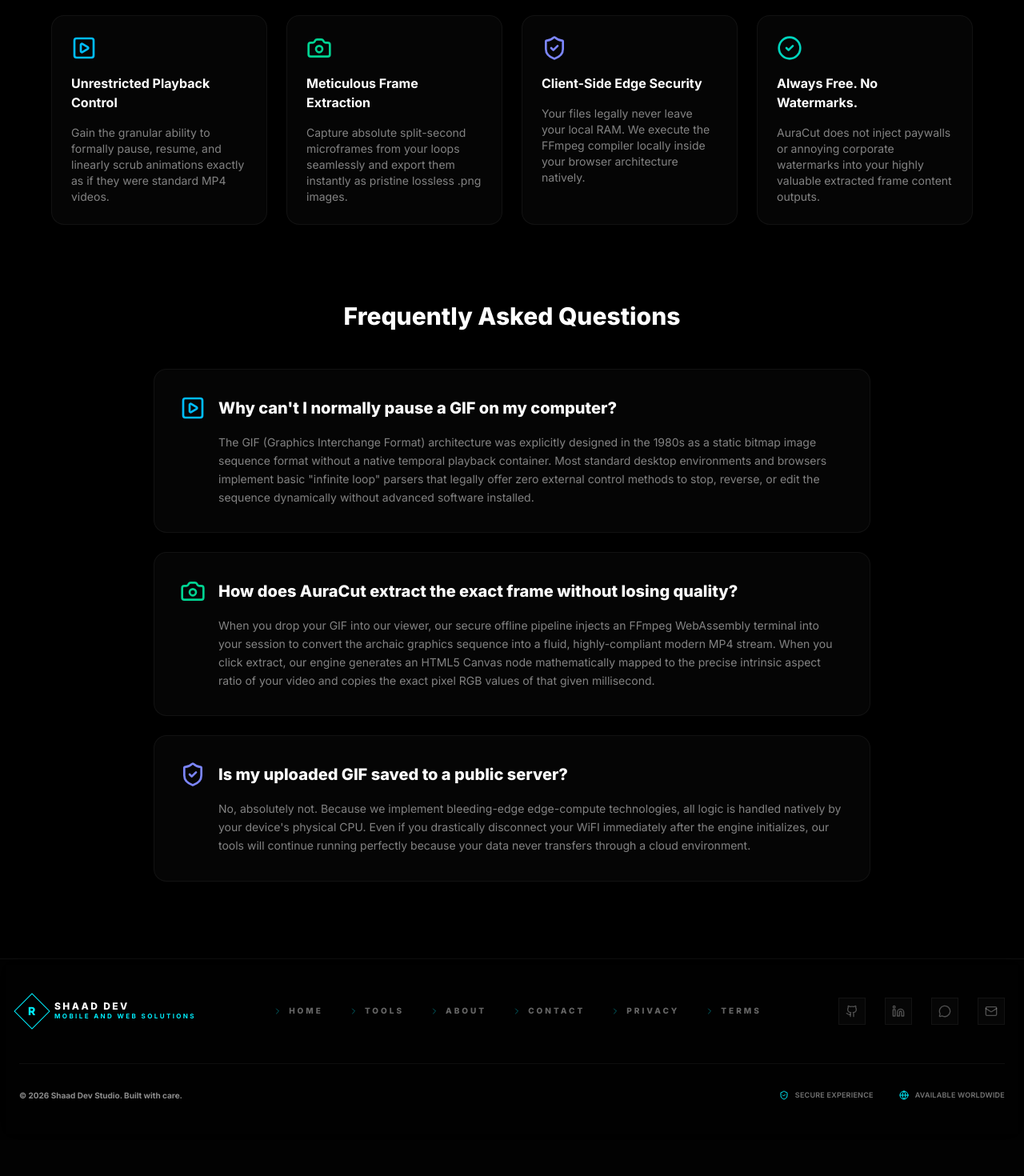
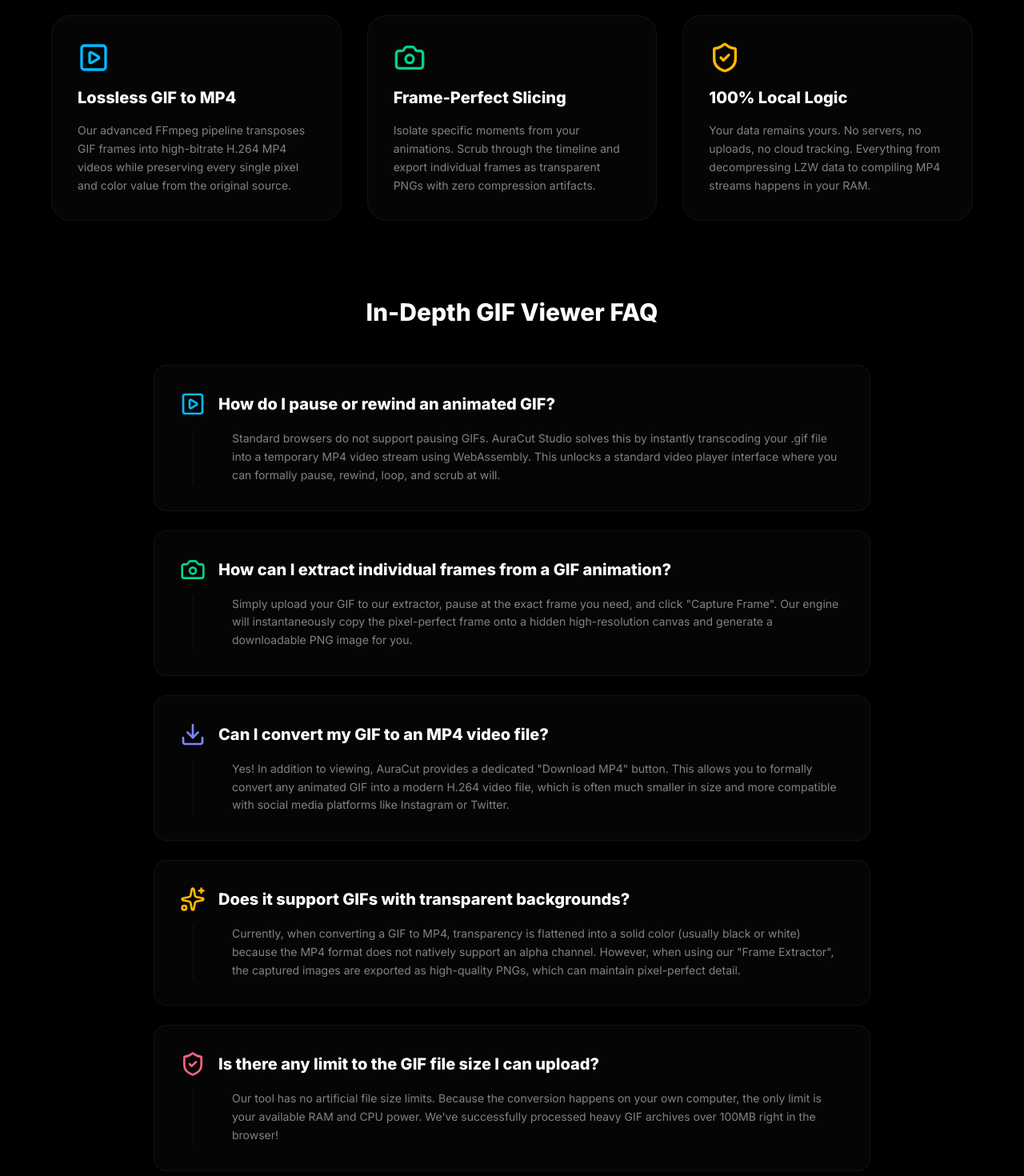
Before and after one commit to jannatlessan/aso-studio-pro_latest, a React (Vite) app: page /tools/gif-viewer in a window 1280 px wide. Shown: the part 1420-2890 px from the top of the page at 80% size. Before the commit the page ends 2845 px from the top, so only its background shows below. Built offline with nearby package versions, Linux system fonts and the light colour scheme; a web font is replaced by a local one.

Commit message:
seo(gif): expanded FAQ and feature grid for GIF Viewer & Converter

```diff
--- a/src/pages/Tools/GifViewer.tsx
+++ b/src/pages/Tools/GifViewer.tsx
@@ -383,63 +383,76 @@
       <section className="bg-black border-t border-white/5 py-24 px-4 relative z-10" itemScope itemType="https://schema.org/WebPage">
         <div className="max-w-6xl mx-auto space-y-24">
           <div className="text-center space-y-8 max-w-4xl mx-auto">
-             <h2 className="text-4xl md:text-6xl font-black text-white leading-tight" itemProp="headline">The Best Online GIF Viewer & GIF to Video Converter</h2>
+             <h2 className="text-4xl md:text-6xl font-black text-white leading-tight" itemProp="headline">The Ultimate GIF Viewer & GIF to Video Converter</h2>
              <p className="text-white/60 text-lg md:text-xl leading-relaxed" itemProp="description">
-               Natively, internet browsers cannot pause or scrub animated GIFs. We solved that. Upload any standard .gif archive here to instantly pause the animation, scrub linearly through the temporal timeline frame-by-frame, convert your GIF to MP4 video, and extract absolute high-definition PNG splices instantly to your local machine. Absolutely zero cloud tracking and zero server limits.
+               Stop struggling with unpausable animations. AuraCut GIF Studio is a professional-grade solution that transforms archaic .gif files into modern, interactive experiences. Convert GIFs to MP4 videos, scrub frame-by-frame with millisecond precision, and extract lossless PNG frames—all executed 100% offline in your browser for absolute privacy. Perfect for animators, developers, and social media creators.
              </p>
           </div>
 
-          <div className="grid md:grid-cols-2 lg:grid-cols-4 gap-6">
-             <div className="bg-white/[0.02] border border-white/5 p-6 rounded-2xl space-y-4">
-                <PlaySquare className="w-8 h-8 text-sky-400" />
-                <h3 className="text-white font-bold">Unrestricted Playback Control</h3>
-                <p className="text-sm text-white/50">Gain the granular ability to formally pause, resume, and linearly scrub animations exactly as if they were standard MP4 videos.</p>
+          <div className="grid md:grid-cols-2 lg:grid-cols-3 gap-8">
+             <div className="bg-white/[0.02] border border-white/5 p-8 rounded-3xl space-y-4 hover:border-sky-500/30 transition-colors group">
+                <PlaySquare className="w-10 h-10 text-sky-400 group-hover:scale-110 transition-transform" />
+                <h3 className="text-white font-black text-xl">Lossless GIF to MP4</h3>
+                <p className="text-sm text-white/50 leading-relaxed">Our advanced FFmpeg pipeline transposes GIF frames into high-bitrate H.264 MP4 videos while preserving every single pixel and color value from the original source.</p>
              </div>
-             <div className="bg-white/[0.02] border border-white/5 p-6 rounded-2xl space-y-4">
-                <Camera className="w-8 h-8 text-emerald-400" />
-                <h3 className="text-white font-bold">Meticulous Frame Extraction</h3>
-                <p className="text-sm text-white/50">Capture absolute split-second microframes from your loops seamlessly and export them instantly as pristine lossless .png images.</p>
+             <div className="bg-white/[0.02] border border-white/5 p-8 rounded-3xl space-y-4 hover:border-emerald-500/30 transition-colors group">
+                <Camera className="w-10 h-10 text-emerald-400 group-hover:scale-110 transition-transform" />
+                <h3 className="text-white font-black text-xl">Frame-Perfect Slicing</h3>
+                <p className="text-sm text-white/50 leading-relaxed">Isolate specific moments from your animations. Scrub through the timeline and export individual frames as transparent PNGs with zero compression artifacts.</p>
              </div>
-             <div className="bg-white/[0.02] border border-white/5 p-6 rounded-2xl space-y-4">
-                <ShieldCheck className="w-8 h-8 text-indigo-400" />
-                <h3 className="text-white font-bold">Client-Side Edge Security</h3>
-                <p className="text-sm text-white/50">Your files legally never leave your local RAM. We execute the FFmpeg compiler locally inside your browser architecture natively.</p>
-             </div>
-             <div className="bg-white/[0.02] border border-white/5 p-6 rounded-2xl space-y-4">
-                <CheckCircle2 className="w-8 h-8 text-teal-400" />
-                <h3 className="text-white font-bold">Always Free. No Watermarks.</h3>
-                <p className="text-sm text-white/50">AuraCut does not inject paywalls or annoying corporate watermarks into your highly valuable extracted frame content outputs.</p>
+             <div className="bg-white/[0.02] border border-white/5 p-8 rounded-3xl space-y-4 hover:border-amber-500/30 transition-colors group">
+                <ShieldCheck className="w-10 h-10 text-amber-400 group-hover:scale-110 transition-transform" />
+                <h3 className="text-white font-black text-xl">100% Local Logic</h3>
+                <p className="text-sm text-white/50 leading-relaxed">Your data remains yours. No servers, no uploads, no cloud tracking. Everything from decompressing LZW data to compiling MP4 streams happens in your RAM.</p>
              </div>
           </div>
 
           <div className="space-y-12 max-w-4xl mx-auto">
-            <h3 className="text-3xl font-black text-white text-center">Frequently Asked Questions</h3>
+            <h3 className="text-3xl font-black text-white text-center">In-Depth GIF Viewer FAQ</h3>
             <div className="grid gap-6" itemScope itemType="https://schema.org/FAQPage">
                <div className="bg-[#050505] border border-white/5 p-8 rounded-2xl space-y-4" itemScope itemProp="mainEntity" itemType="https://schema.org/Question">
                   <div className="flex items-center gap-4">
                      <PlaySquare className="w-8 h-8 text-sky-400 shrink-0" />
-                     <h4 className="text-white font-extrabold text-xl" itemProp="name">Why can't I normally pause a GIF on my computer?</h4>
+                     <h4 className="text-white font-extrabold text-xl" itemProp="name">How do I pause or rewind an animated GIF?</h4>
                   </div>
-                  <div itemScope itemProp="acceptedAnswer" itemType="https://schema.org/Answer" className="pl-12">
-                    <p className="text-sm text-white/50 leading-relaxed" itemProp="text">The GIF (Graphics Interchange Format) architecture was explicitly designed in the 1980s as a static bitmap image sequence format without a native temporal playback container. Most standard desktop environments and browsers implement basic "infinite loop" parsers that legally offer zero external control methods to stop, reverse, or edit the sequence dynamically without advanced software installed.</p>
+                  <div itemScope itemProp="acceptedAnswer" itemType="https://schema.org/Answer" className="pl-12 border-l border-white/5 ml-4">
+                    <p className="text-sm text-white/50 leading-relaxed" itemProp="text">Standard browsers do not support pausing GIFs. AuraCut Studio solves this by instantly transcoding your .gif file into a temporary MP4 video stream using WebAssembly. This unlocks a standard video player interface where you can formally pause, rewind, loop, and scrub at will.</p>
                   </div>
                </div>
                <div className="bg-[#050505] border border-white/5 p-8 rounded-2xl space-y-4" itemScope itemProp="mainEntity" itemType="https://schema.org/Question">
                   <div className="flex items-center gap-4">
                      <Camera className="w-8 h-8 text-emerald-400 shrink-0" />
-                     <h4 className="text-white font-extrabold text-xl" itemProp="name">How does AuraCut extract the exact frame without losing quality?</h4>
+                     <h4 className="text-white font-extrabold text-xl" itemProp="name">How can I extract individual frames from a GIF animation?</h4>
                   </div>
-                  <div itemScope itemProp="acceptedAnswer" itemType="https://schema.org/Answer" className="pl-12">
-                    <p className="text-sm text-white/50 leading-relaxed" itemProp="text">When you drop your GIF into our viewer, our secure offline pipeline injects an FFmpeg WebAssembly terminal into your session to convert the archaic graphics sequence into a fluid, highly-compliant modern MP4 stream. When you click extract, our engine generates an HTML5 Canvas node mathematically mapped to the precise intrinsic aspect ratio of your video and copies the exact pixel RGB values of that given millisecond.</p>
+                  <div itemScope itemProp="acceptedAnswer" itemType="https://schema.org/Answer" className="pl-12 border-l border-white/5 ml-4">
+                    <p className="text-sm text-white/50 leading-relaxed" itemProp="text">Simply upload your GIF to our extractor, pause at the exact frame you need, and click "Capture Frame". Our engine will instantaneously copy the pixel-perfect frame onto a hidden high-resolution canvas and generate a downloadable PNG image for you.</p>
                   </div>
                </div>
                <div className="bg-[#050505] border border-white/5 p-8 rounded-2xl space-y-4" itemScope itemProp="mainEntity" itemType="https://schema.org/Question">
                   <div className="flex items-center gap-4">
-                     <ShieldCheck className="w-8 h-8 text-indigo-400 shrink-0" />
-                     <h4 className="text-white font-extrabold text-xl" itemProp="name">Is my uploaded GIF saved to a public server?</h4>
+                     <Download className="w-8 h-8 text-indigo-400 shrink-0" />
+                     <h4 className="text-white font-extrabold text-xl" itemProp="name">Can I convert my GIF to an MP4 video file?</h4>
                   </div>
-                  <div itemScope itemProp="acceptedAnswer" itemType="https://schema.org/Answer" className="pl-12">
-                    <p className="text-sm text-white/50 leading-relaxed" itemProp="text">No, absolutely not. Because we implement bleeding-edge edge-compute technologies, all logic is handled natively by your device's physical CPU. Even if you drastically disconnect your WiFI immediately after the engine initializes, our tools will continue running perfectly because your data never transfers through a cloud environment.</p>
+                  <div itemScope itemProp="acceptedAnswer" itemType="https://schema.org/Answer" className="pl-12 border-l border-white/5 ml-4">
+                    <p className="text-sm text-white/50 leading-relaxed" itemProp="text">Yes! In addition to viewing, AuraCut provides a dedicated "Download MP4" button. This allows you to formally convert any animated GIF into a modern H.264 video file, which is often much smaller in size and more compatible with social media platforms like Instagram or Twitter.</p>
+                  </div>
+               </div>
+               <div className="bg-[#050505] border border-white/5 p-8 rounded-2xl space-y-4" itemScope itemProp="mainEntity" itemType="https://schema.org/Question">
+                  <div className="flex items-center gap-4">
+                     <Sparkles className="w-8 h-8 text-amber-400 shrink-0" />
+                     <h4 className="text-white font-extrabold text-xl" itemProp="name">Does it support GIFs with transparent backgrounds?</h4>
+                  </div>
+                  <div itemScope itemProp="acceptedAnswer" itemType="https://schema.org/Answer" className="pl-12 border-l border-white/5 ml-4">
+                    <p className="text-sm text-white/50 leading-relaxed" itemProp="text">Currently, when converting a GIF to MP4, transparency is flattened into a solid color (usually black or white) because the MP4 format does not natively support an alpha channel. However, when using our "Frame Extractor", the captured images are exported as high-quality PNGs, which can maintain pixel-perfect detail.</p>
+                  </div>
+               </div>
+               <div className="bg-[#050505] border border-white/5 p-8 rounded-2xl space-y-4" itemScope itemProp="mainEntity" itemType="https://schema.org/Question">
+                  <div className="flex items-center gap-4">
+                     <ShieldCheck className="w-8 h-8 text-rose-400 shrink-0" />
+                     <h4 className="text-white font-extrabold text-xl" itemProp="name">Is there any limit to the GIF file size I can upload?</h4>
+                  </div>
+                  <div itemScope itemProp="acceptedAnswer" itemType="https://schema.org/Answer" className="pl-12 border-l border-white/5 ml-4">
+                    <p className="text-sm text-white/50 leading-relaxed" itemProp="text">Our tool has no artificial file size limits. Because the conversion happens on your own computer, the only limit is your available RAM and CPU power. We've successfully processed heavy GIF archives over 100MB right in the browser!</p>
                   </div>
                </div>
             </div>
```
